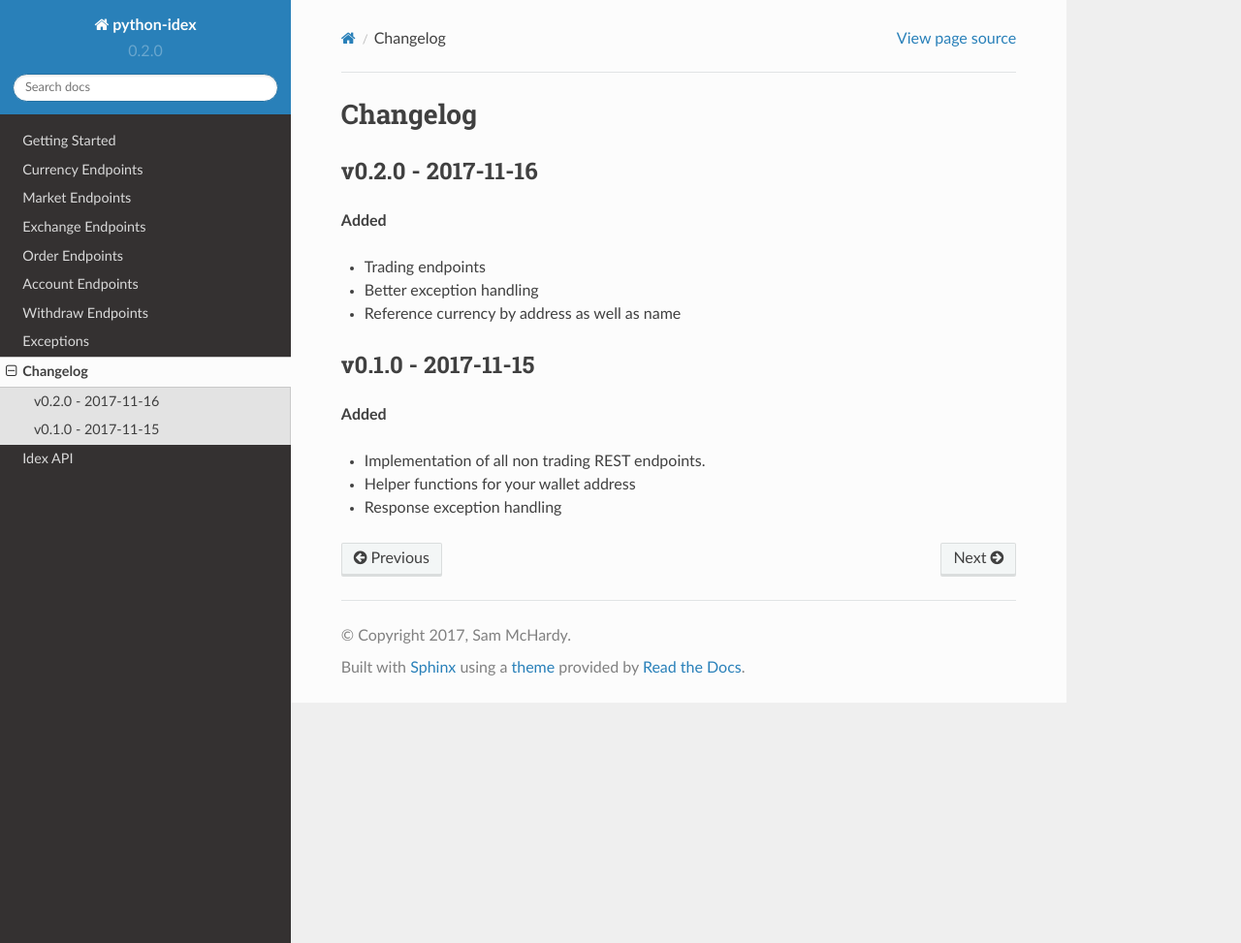
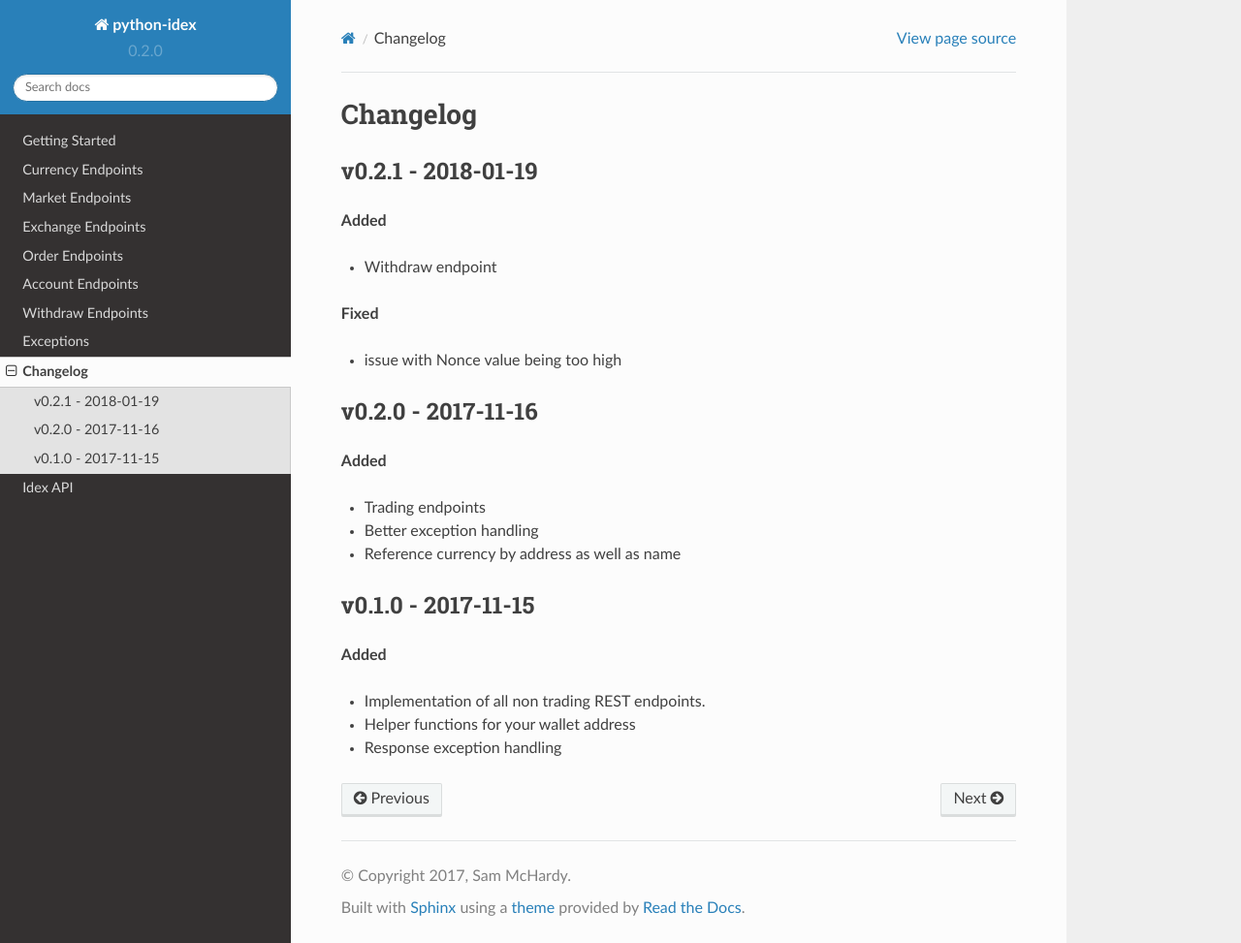
Before and after one commit to sammchardy/python-idex, a Sphinx documentation site: the page built from docs/changelog.rst, in a window 1280 px wide and 973 px high. Shown: the whole window at 97% size. Built offline with Sphinx 7.4.7 and the Read the Docs theme 2.0.0, drawn with Linux system fonts in a browser that asks for light colours; formulas are drawn with MathJax 3.

Commit message:
Update to v0.2.1

```diff
--- a/README.rst
+++ b/README.rst
@@ -1,5 +1,5 @@
 =============================
-Welcome to python-idex v0.2.0
+Welcome to python-idex v0.2.1
 =============================
 
 .. image:: https://img.shields.io/pypi/v/python-idex.svg
--- a/docs/changelog.rst
+++ b/docs/changelog.rst
@@ -1,5 +1,16 @@
 Changelog
 =========
+
+v0.2.1 - 2018-01-19
+^^^^^^^^^^^^^^^^^^^
+
+**Added**
+
+- Withdraw endpoint
+
+**Fixed**
+
+- issue with Nonce value being too high
 
 v0.2.0 - 2017-11-16
 ^^^^^^^^^^^^^^^^^^^
--- a/setup.py
+++ b/setup.py
@@ -3,7 +3,7 @@
 
 setup(
     name='python-idex',
-    version='0.2.0',
+    version='0.2.1',
     packages=['idex'],
     description='IDEX REST API python implementation',
     url='https://github.com/sammchardy/python-idex',
```
Also changed, not shown: other parts of README.rst (+2 -0 lines).
